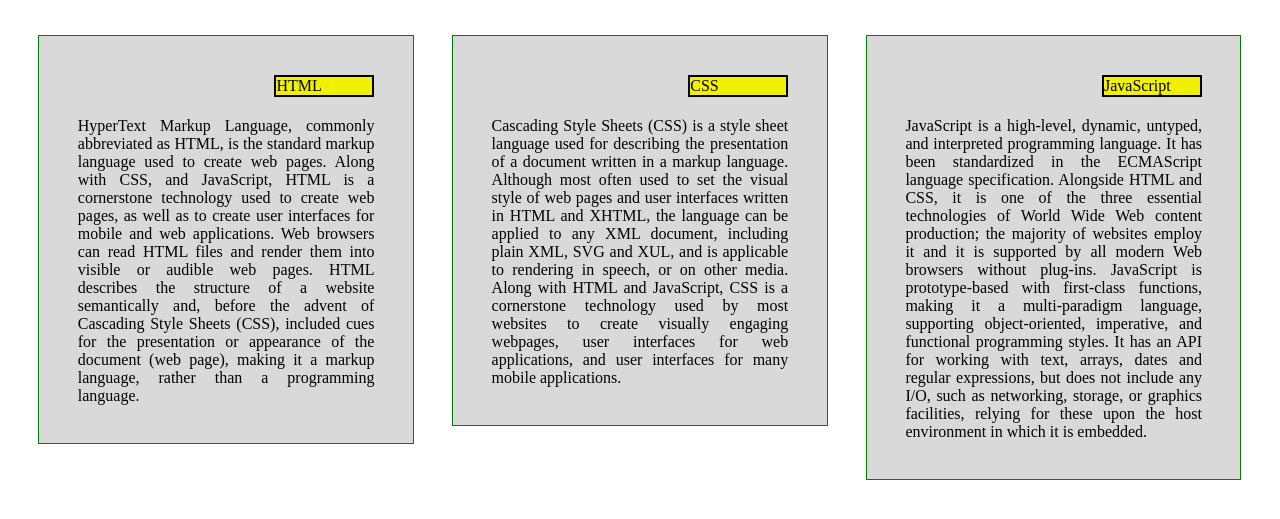
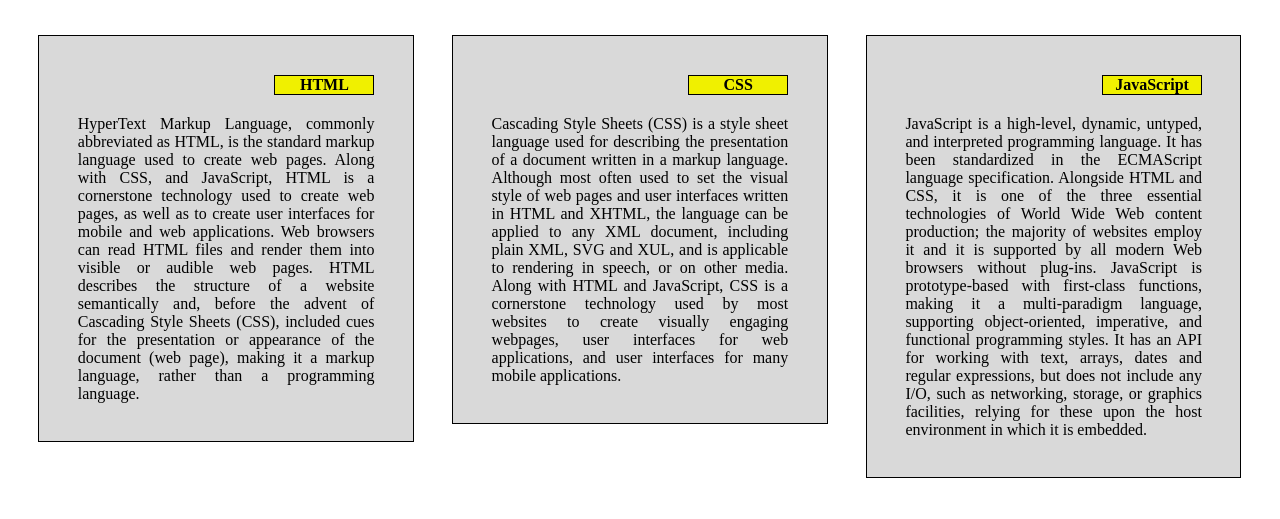
Before and after one commit to vivekanand1117/Coursera-html-css-javascript, a plain HTML site: page mod2_solution/index.html in a window 1280 px wide. Shown: the part 55-574 px from the top of the page. Drawn offline with Linux system fonts and the light colour scheme.

Commit message:
Changing border color and section title font-weight

```diff
--- a/mod2_solution/css/style.css
+++ b/mod2_solution/css/style.css
@@ -26,7 +26,9 @@ p{
 .tb-name{
   position: relative;
   float: right;
-  border: 2px solid black;
+  font-weight: bold;
+  text-align: center;
+  border: 1px solid black;
   width: 100px;
   margin-bottom: 20px;
   background-color: #F0F000;
@@ -36,7 +38,7 @@ p{
 @media (min-width: 992px) {
   .col-lg-4{
     float: left;
-    border: 1px solid green;
+    border: 1px solid black;
     width: 29.33%;
     padding: 3%;
     margin: 1.5%;
@@ -55,7 +57,7 @@ p{
 @media (min-width: 768px) and (max-width: 991px) {
   .col-md-6, .col-md-12 {
     float: left;
-    border: 1px solid green;
+    border: 1px solid black;
     padding: 3%;
     margin: 1.5%;
     margin-top: 3%;
@@ -88,7 +90,7 @@ p{
 @media (max-width: 767px) {
   .col-sm-12 {
     float: left;
-    border: 1px solid green;
+    border: 1px solid black;
     width: 94%;
     padding: 3%;
     margin: 3%;
```
